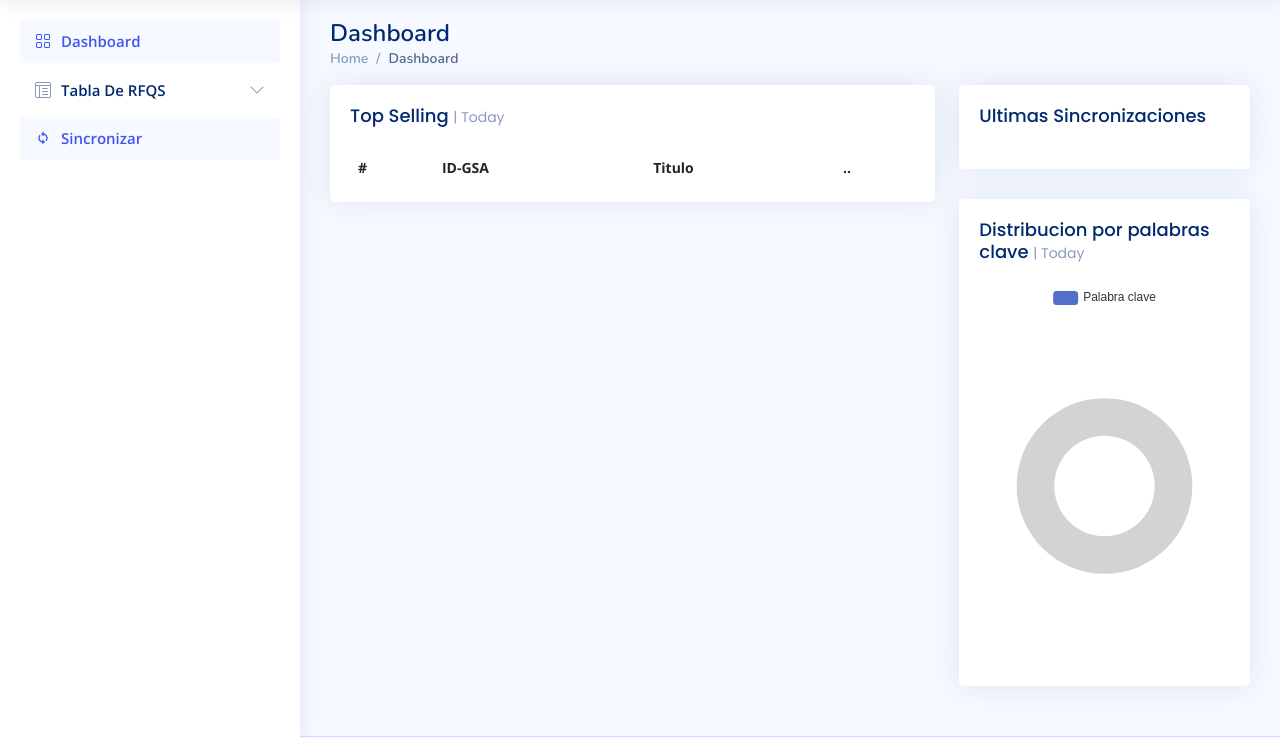
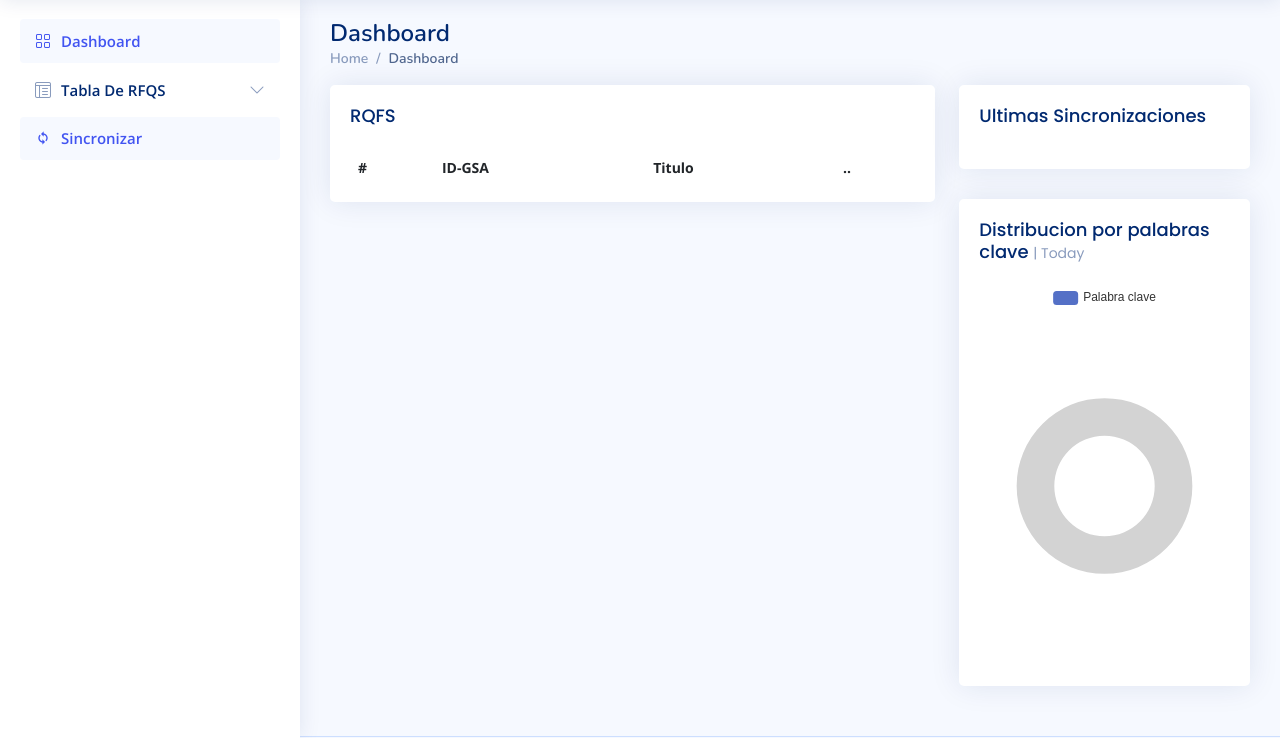
Before and after one commit to IngPanda/gsaluch, a Django app: page /dashboard/ in a window 1280 px wide. Shown: the part 61-799 px from the top of the page. Run offline with Django 4.2, Linux system fonts and the light colour scheme; the visitor is signed in with stand-in values (Sample User, id 1); data comes from the database, SQL or seed files in the repository; data that the repository does not hold is empty; some libraries are stand-ins or nearby versions.

Commit message:
fix detalles nueva interfaz

```diff
--- a/gsadashboard/templates/common/dashboard.html
+++ b/gsadashboard/templates/common/dashboard.html
@@ -53,7 +53,7 @@
 
 
               <div class="card-body pb-0">
-                <h5 class="card-title">Top Selling <span>| Today</span></h5>
+                <h5 class="card-title">RQFS </h5>
 
                 <table class="table table-borderless">
                   <thead>
```
Also changed, not shown: gsadashboard/templates/common/login.html (+0 -8 lines).
